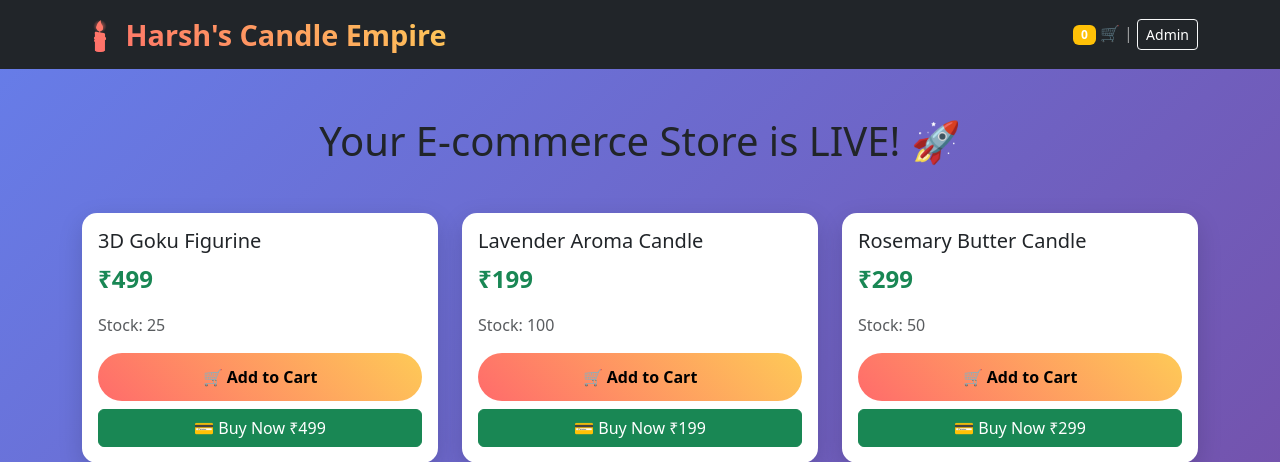
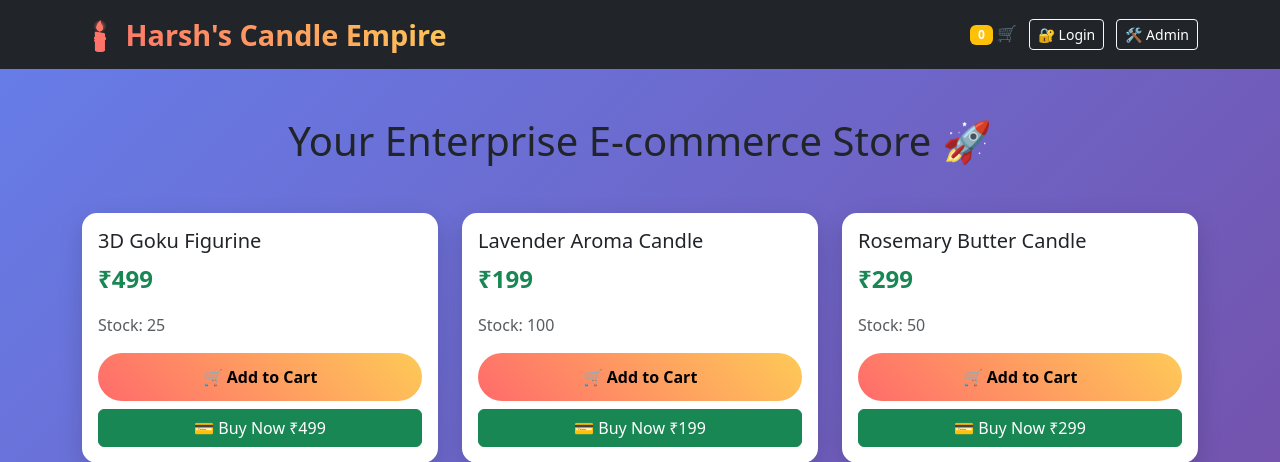
Before and after one commit to Harsh-D11/ecommerce-api, a Flask app: page / in a window 1280 px wide. Shown: the top 462 px of the page. Run offline with Flask 3, Linux system fonts and the light colour scheme; some libraries are stand-ins or nearby versions.

Commit message:
index.html

```diff
--- a/templates/index.html
+++ b/templates/index.html
@@ -13,13 +13,14 @@
             <a class="navbar-brand" href="/">🕯️ Harsh's Candle Empire</a>
             <span class="navbar-text ms-auto">
                 <span class="badge bg-warning" id="cart-count">0</span> 🛒
-                | <a href="/admin" class="btn btn-outline-light btn-sm">Admin</a>
+                <a href="/login" class="btn btn-outline-light btn-sm ms-2">🔐 Login</a>
+                <a href="/admin" class="btn btn-outline-light btn-sm ms-2">🛠️ Admin</a>
             </span>
         </div>
     </nav>
 
     <div class="container mt-5">
-        <h1 class="text-center mb-5">Your E-commerce Store is LIVE! 🚀</h1>
+        <h1 class="text-center mb-5">Your Enterprise E-commerce Store 🚀</h1>
         <div class="row" id="products">
             <!-- Products load here via JavaScript -->
         </div>
```
